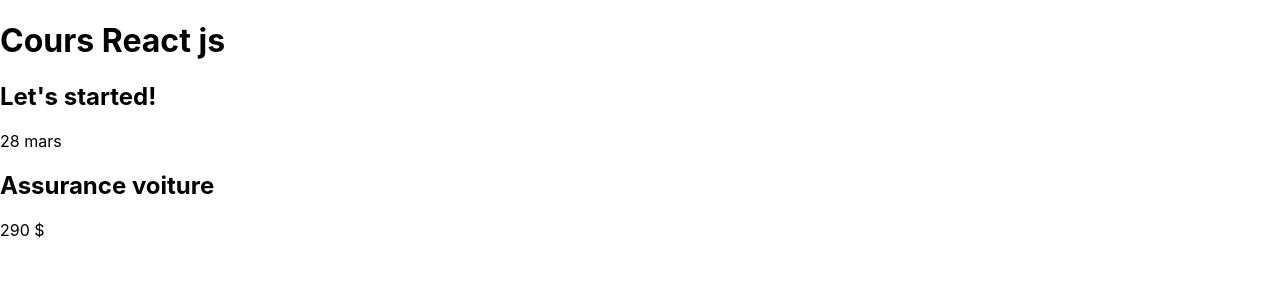
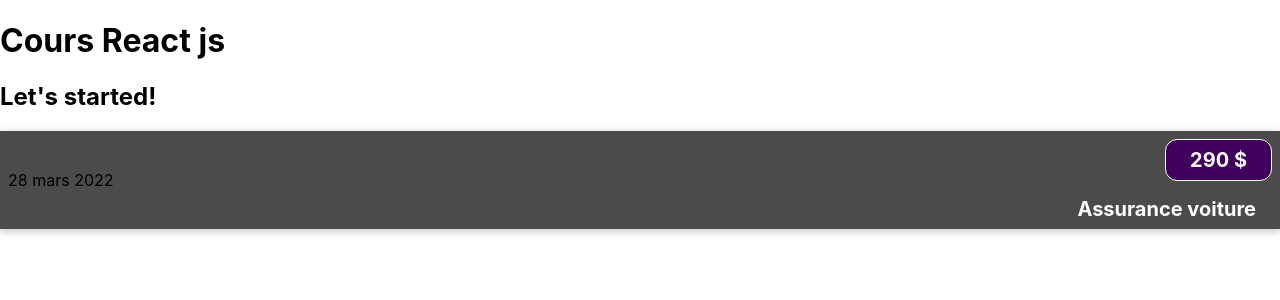
Before and after one commit to HKassogue/app_test_react_js, a JavaScript app: page / in a window 1280 px wide. Shown: the top 300 px of the page. Built offline with nearby package versions, Linux system fonts and the light colour scheme.

Commit message:
add of css for depenseItem

```diff
--- /dev/null
+++ b/src/components/DepenseItem.css
@@ -0,0 +1,56 @@
+.depense-item {
+    display: flex;
+    justify-content: space-between;
+    align-items: center;
+    box-shadow: 0 2px 8px rgba(0, 0, 0, 0.25);
+    padding: 0.5rem;
+    margin: 1rem 0;
+    border-radius: 12 px;
+    background-color: #4b4b4b;
+}
+
+.depense-item__description {
+    display: flex;
+    flex-direction: column;
+    gap: 1rem;
+    align-items: flex-end;
+    flex-flow: column-reverse;
+    justify-content: flex-start;
+    flex: 1;
+}
+
+.depense-item h2 {
+    color: #3a3a3a;
+    font-size: 1rem;
+    flex: 1;
+    margin: 0 1rem;
+    color: white;
+}
+
+.depense-item__price {
+    font-size: 1rem;
+    font-weight: bold;
+    color: white;
+    background-color: #40005d;
+    border: 1px solid white;
+    padding: 0.5rem;
+    border-radius: 12px;
+}
+
+@media (min-width: 580px) {
+    .depense-item_description {
+        flex-direction: row;
+        align-items: center;
+        justify-content: flex-start;
+        flex: 1;
+    }
+
+    .depense-item__description h2{
+        font-size: 1.25rem;
+    }
+
+    .depense-item__price {
+        font-size: 1.25rem;
+        padding: 0.5rem 1.5rem;
+    }
+}
--- a/src/components/DepenseItem.js
+++ b/src/components/DepenseItem.js
@@ -1,10 +1,12 @@
+import './DepenseItem.css'
+
 function DepenseItem() {
     return (
-        <div>
-            <div>28 mars</div>
-            <div>
+        <div className='depense-item'>
+            <div>28 mars 2022</div>
+            <div className='depense-item__description'>
                 <h2>Assurance voiture</h2>
-                <div>290 $</div>
+                <div className='depense-item__price'>290 $</div>
             </div>
         </div>
     );
```
